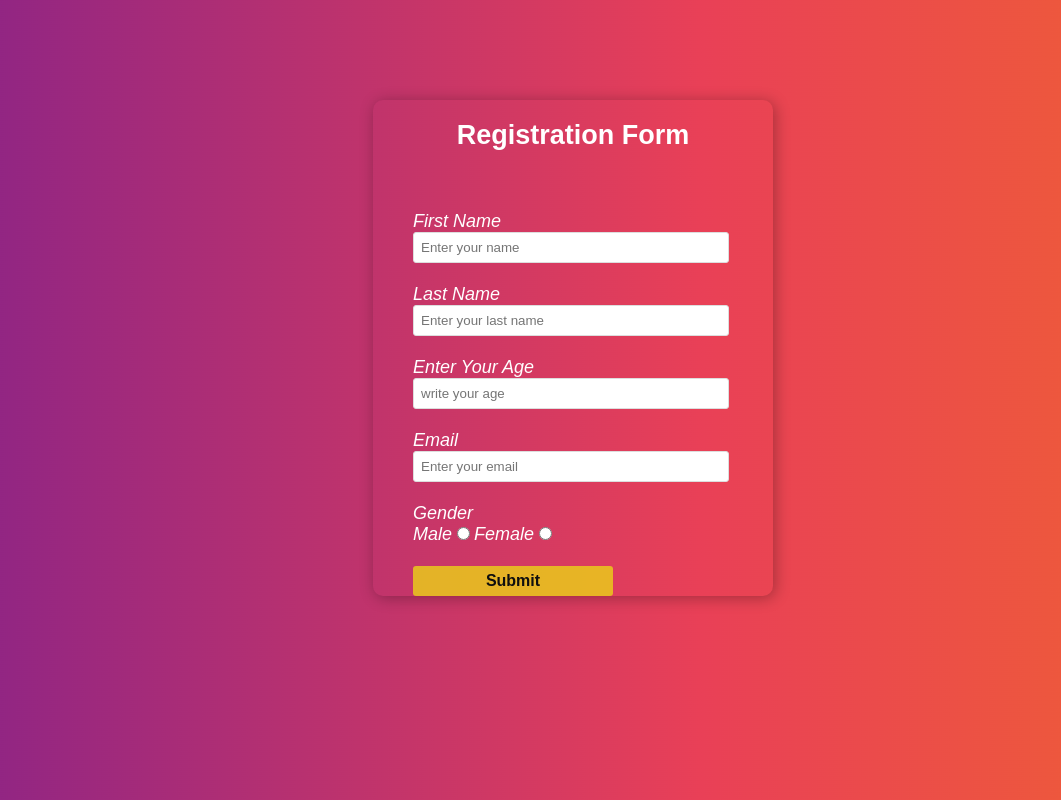
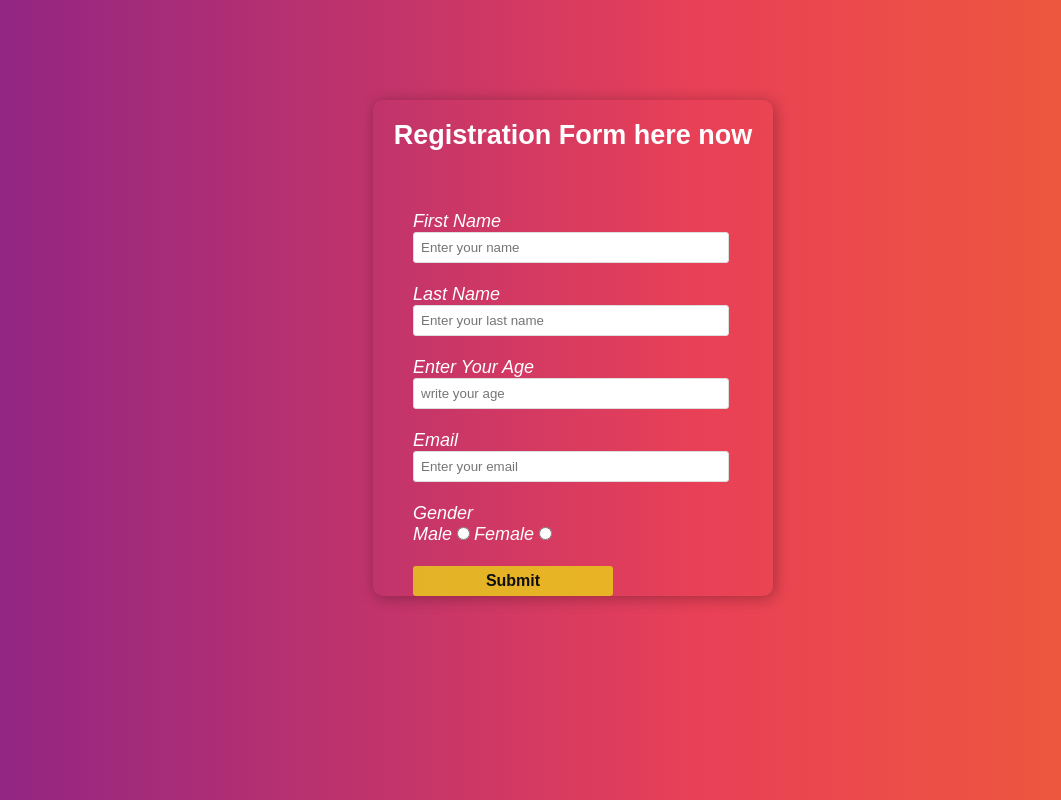
Before and after one commit to Nanditapatel26/Register, a plain HTML site: page index.html in a window 1280 px wide. Shown: the whole page, without its empty margins (67-1128 px from the left). Drawn offline with Linux system fonts and the light colour scheme.

Commit message:
second commit

```diff
--- a/index.html
+++ b/index.html
@@ -1,13 +1,13 @@
 <!DOCTYPE html>
 <html>
     <head>
-        <title>Registration Form</title>
+        <title>Registration form here</title>
         <link rel="stylesheet" href="style.css">
     </head>
     <body>
         <div class ="main">
         <div class ="registerr">
-            <h2>Registration Form</h2>
+            <h2>Registration Form here now</h2>
             <form id="register"method="post">
 
                 <label>First Name</label>
```
